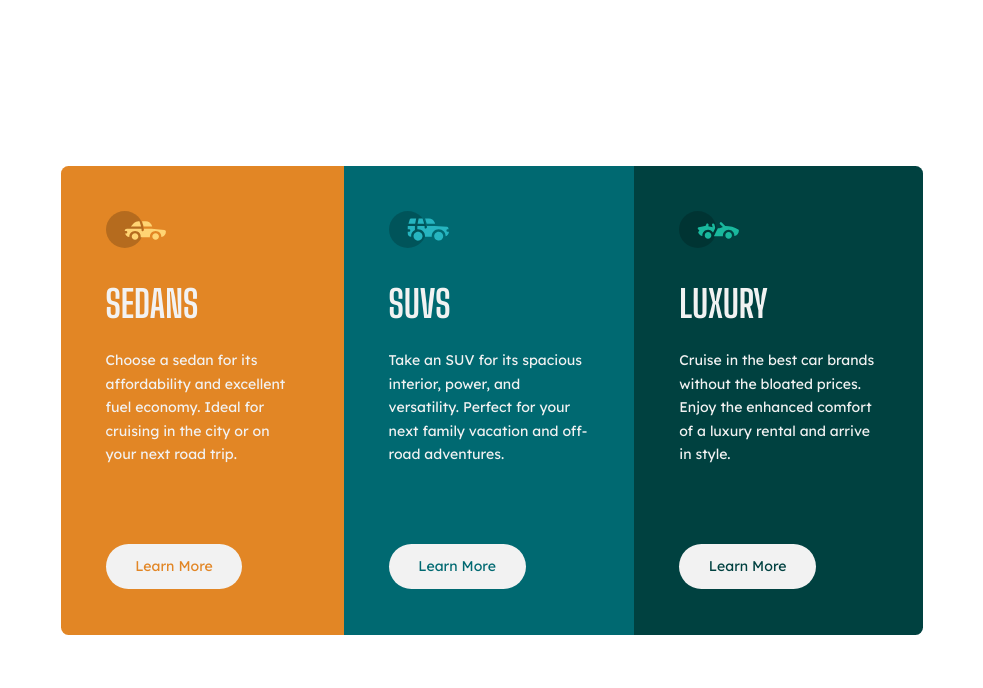
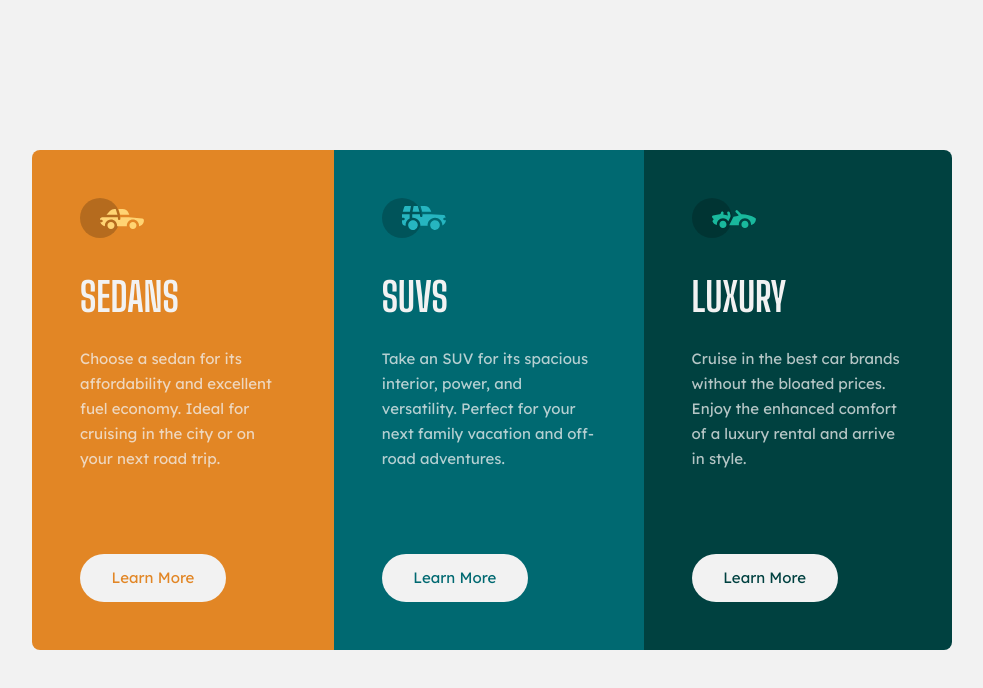
Before and after one commit to MeltedGreenVelvet/3-column-car-preview-card, a plain HTML site: page index.html in a window 1280 px wide. Shown: the whole page, without its empty margins (148-1131 px from the left). Drawn offline with Linux system fonts and the light colour scheme.

Commit message:
Fixed REM Calculations
- I based REM on 16px, but it should have been 15px.

```diff
--- a/styles.css
+++ b/styles.css
@@ -12,10 +12,10 @@ DOC DEFAULTS
 html,body {
     color: #f2f2f2;
     font-family: 'Lexend Deca', sans-serif;
-    font-size: 0.938rem;
+    font-size: 15px;
     font-weight: 400;
-    line-height: 1.563rem;
-    background-color: #fff;
+    line-height: 1.667rem;
+    background-color: #F2F2F2;
     padding: 5.5rem 1.5rem 5.5rem 1.5rem;
 }
 
@@ -27,19 +27,20 @@ TYPOGRAPHY
 
 .car-section-title {
     order: 2;
-    line-height: 3rem;
+    line-height: 3.2rem;
     text-transform: uppercase;
     font-family: 'Big Shoulders Display', cursive;
     font-weight: 700;
-    font-size: 2.5rem;
-    margin-top: 2.188rem;
+    font-size: 2.667rem;
+    margin-top: 2.333rem;
 }
 
 .car-copy {
     order: 3;
-    margin: 1.563rem 0 1.563rem 0;
+    margin: 1.667rem 0 1.667rem 0;
     color: #f2f2f2;
-    line-height: 1.563rem;
+    font-size: 1rem;
+    opacity: .75;
 }
 
 /*
@@ -59,25 +60,25 @@ MAIN LAYOUT
     display: flex;
     flex-direction: column;
     justify-content: center;
-    width: 20.438rem;
-    height: 82.875rem;
-    border-radius: .5rem;
+    width: 21.8rem;
+    height: 88.4rem;
+    border-radius: 0.533rem;
 }
 
 .border-top {
-    border-top-left-radius: .5rem;
-    border-top-right-radius: .5rem;
+    border-top-left-radius: 0.533rem;
+    border-top-right-radius: 0.533rem;
 }
 
 .border-bottom {
-    border-bottom-left-radius: .5rem;
-    border-bottom-right-radius: .5rem;
+    border-bottom-left-radius: 0.533rem;
+    border-bottom-right-radius: 0.533rem;
 }
 
 .sedans,
 .suvs,
 .luxury {
-    padding: 3rem;
+    padding: 3.2rem;
     display: flex;
     flex-direction: column;
 }
@@ -96,13 +97,13 @@ MAIN LAYOUT
 
 .learn-more-btn {
     order: 4;
-    height: 3rem;
-    width: 9.125rem;
+    height: 3.2rem;
+    width: 9.733rem;
     background-color: #f2f2f2;
     text-align: center;
     text-decoration: none;
-    line-height: 1.563rem;
-    border-radius: 3.125rem;
+    line-height: 1.667rem;
+    border-radius: 1.667rem;
     display: flex;
     justify-content: center;
     align-items: center;
@@ -125,14 +126,14 @@ MAIN LAYOUT
 .learn-more-btn:hover {
     background-color:  hsla(0, 0%, 0%, 0);
     cursor: pointer;
-    outline: solid #fff;
-    color: #fff;
+    outline: solid #F2F2F2;
+    color: #F2F2F2;
 }
 
 .luxury-car-icon {
     order: 1;
-    height: 2.5rem;
-    width: 4rem;
+    height: 2.667rem;
+    width: 4.267rem;
 }
 
 /*
@@ -148,8 +149,8 @@ MEDIA QUERIES
 
     .car-preview {
         flex-direction: row;
-        width: 57.5rem;
-        height: 31.25rem;
+        width: 61.333rem;
+        height: 33.333rem;
     }
 
     .border-top {
@@ -163,16 +164,16 @@ MEDIA QUERIES
     }
 
     .border-left {
-        border-top-left-radius: .5rem;
-        border-bottom-left-radius: .5rem;
+        border-top-left-radius: 0.533rem;
+        border-bottom-left-radius: 0.533rem;
     }
 
     .border-right {
-        border-top-right-radius: .5rem;
-        border-bottom-right-radius: .5rem;
+        border-top-right-radius: 0.533rem;
+        border-bottom-right-radius: 0.533rem;
     }
 
     .car-copy {
-        margin-bottom: 5.188rem;
+        margin-bottom: 5.533rem;
     }
 }
```
